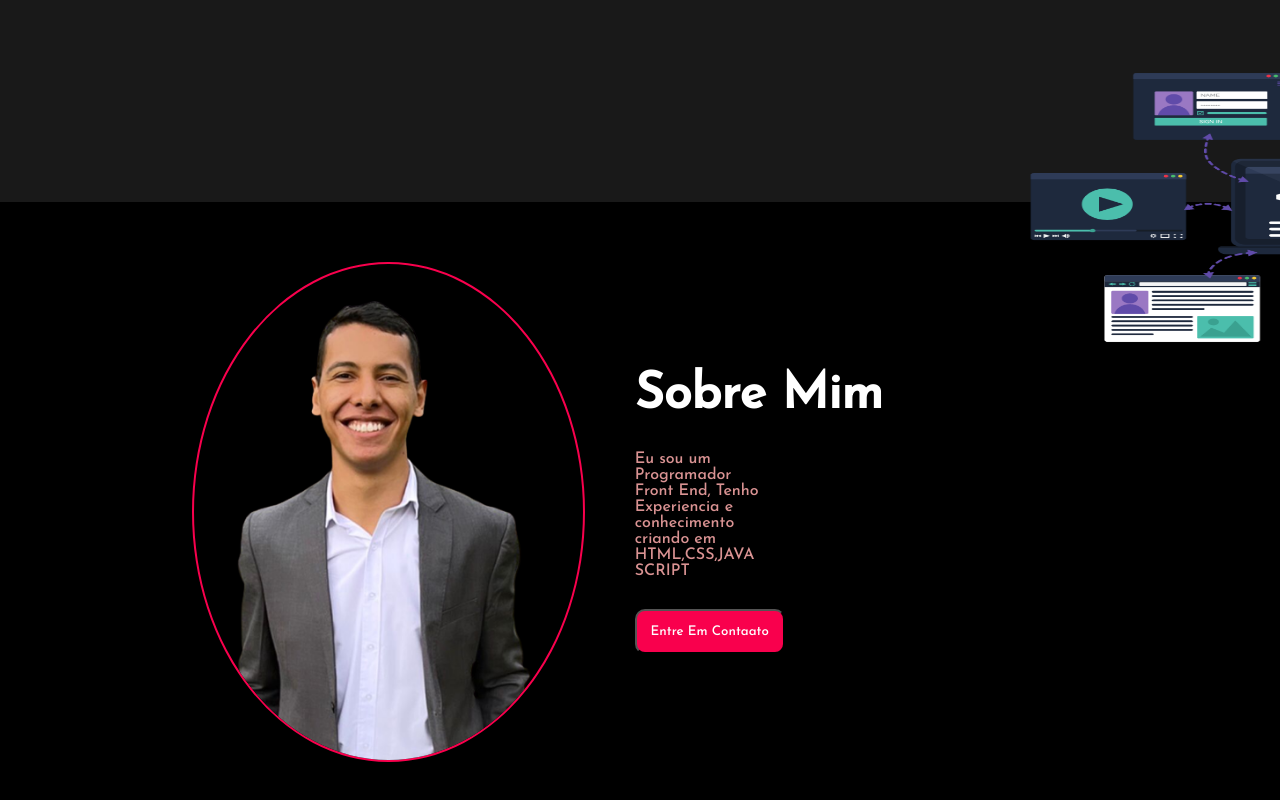
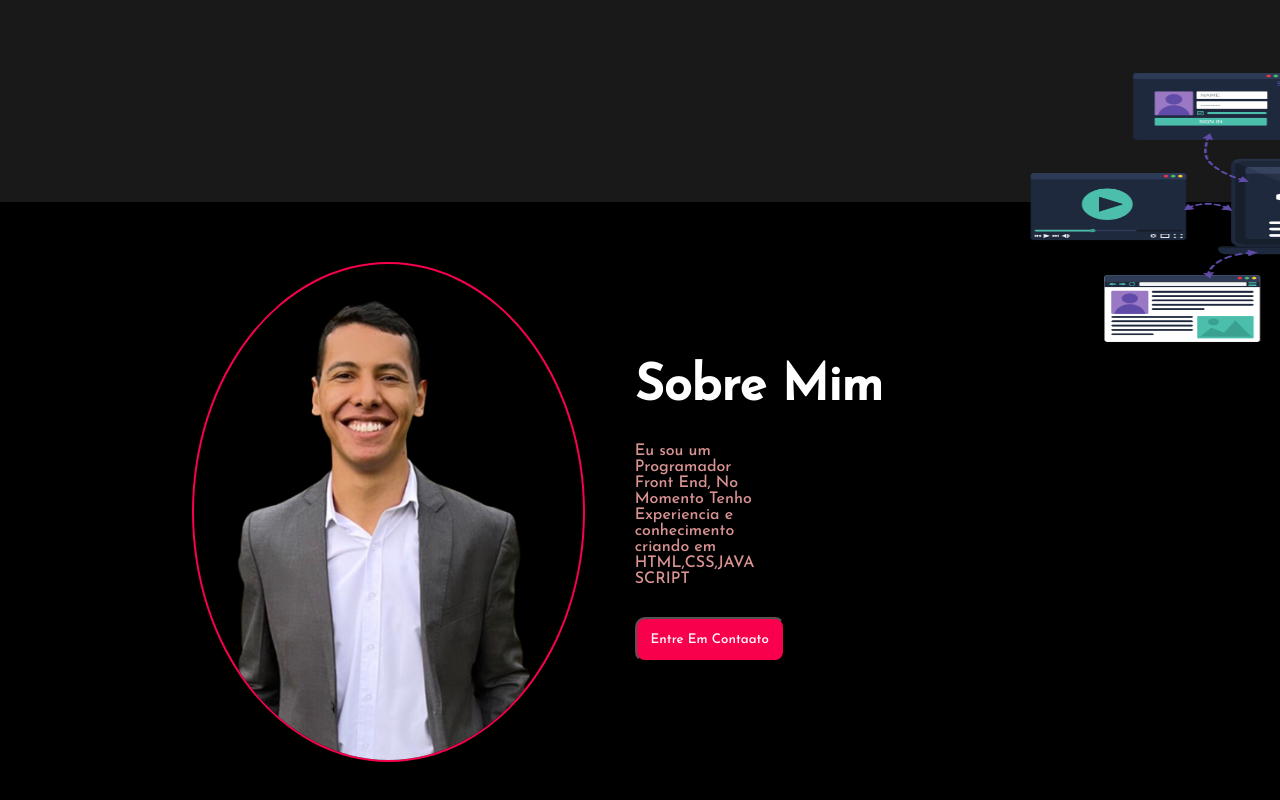
Before and after one commit to Vinicius-Urbano/Portifolio, a plain HTML site: page index.htm in a window 1280 px wide. Shown: the part 598-1398 px from the top of the page. Drawn offline with Linux system fonts and the light colour scheme.

Commit message:
Troca no (P) Sobre mim

```diff
--- a/index.htm
+++ b/index.htm
@@ -43,7 +43,7 @@
 <img src="./img/vinicius.png">
      <div>
 <h2> Sobre Mim</h2>
-<p> Eu sou um Programador Front End, Tenho Experiencia e conhecimento criando em HTML,CSS,JAVA SCRIPT </p>
+<p> Eu sou um Programador Front End, No Momento Tenho Experiencia e conhecimento criando em HTML,CSS,JAVA SCRIPT </p>
 <button> Entre Em Contaato</button>
     </div>
 
```
